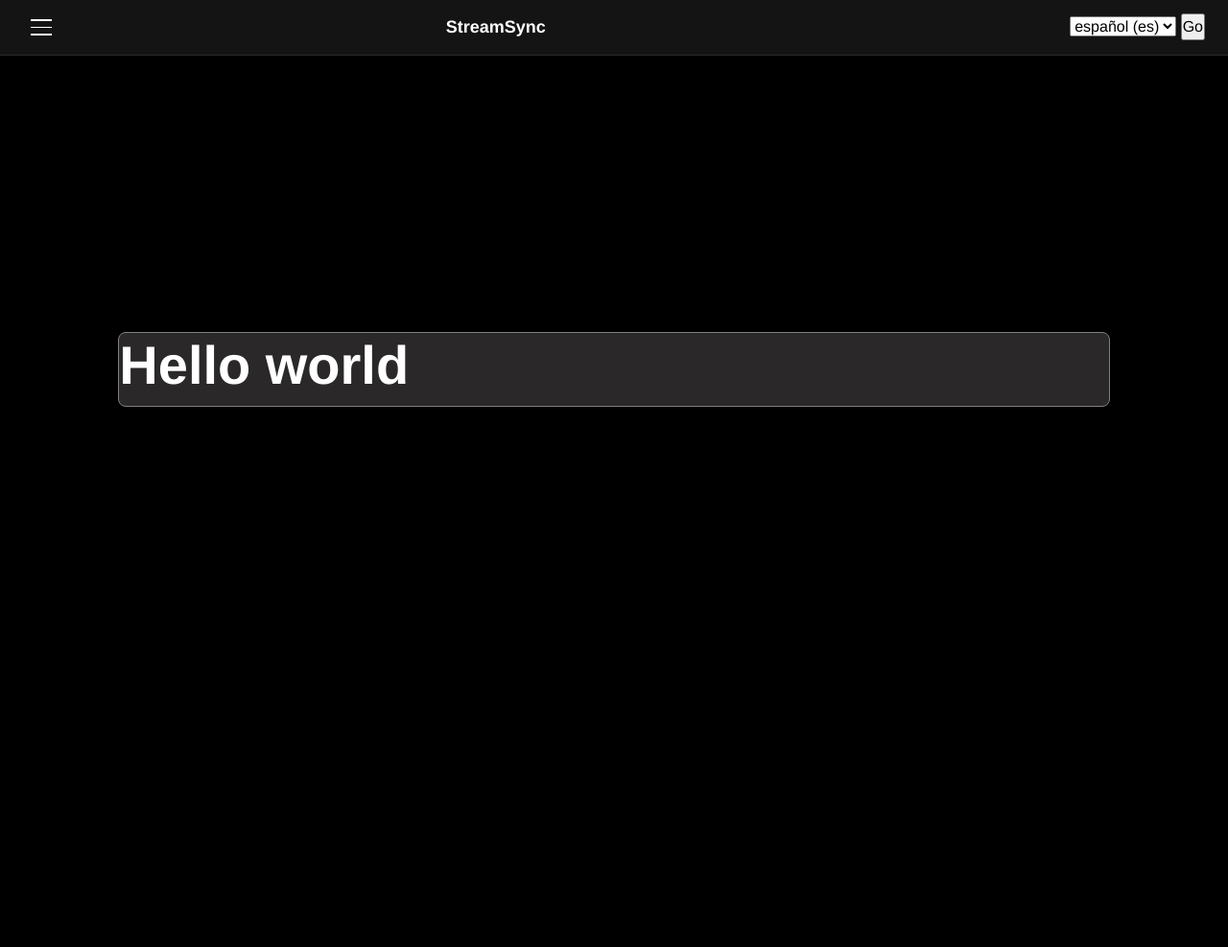
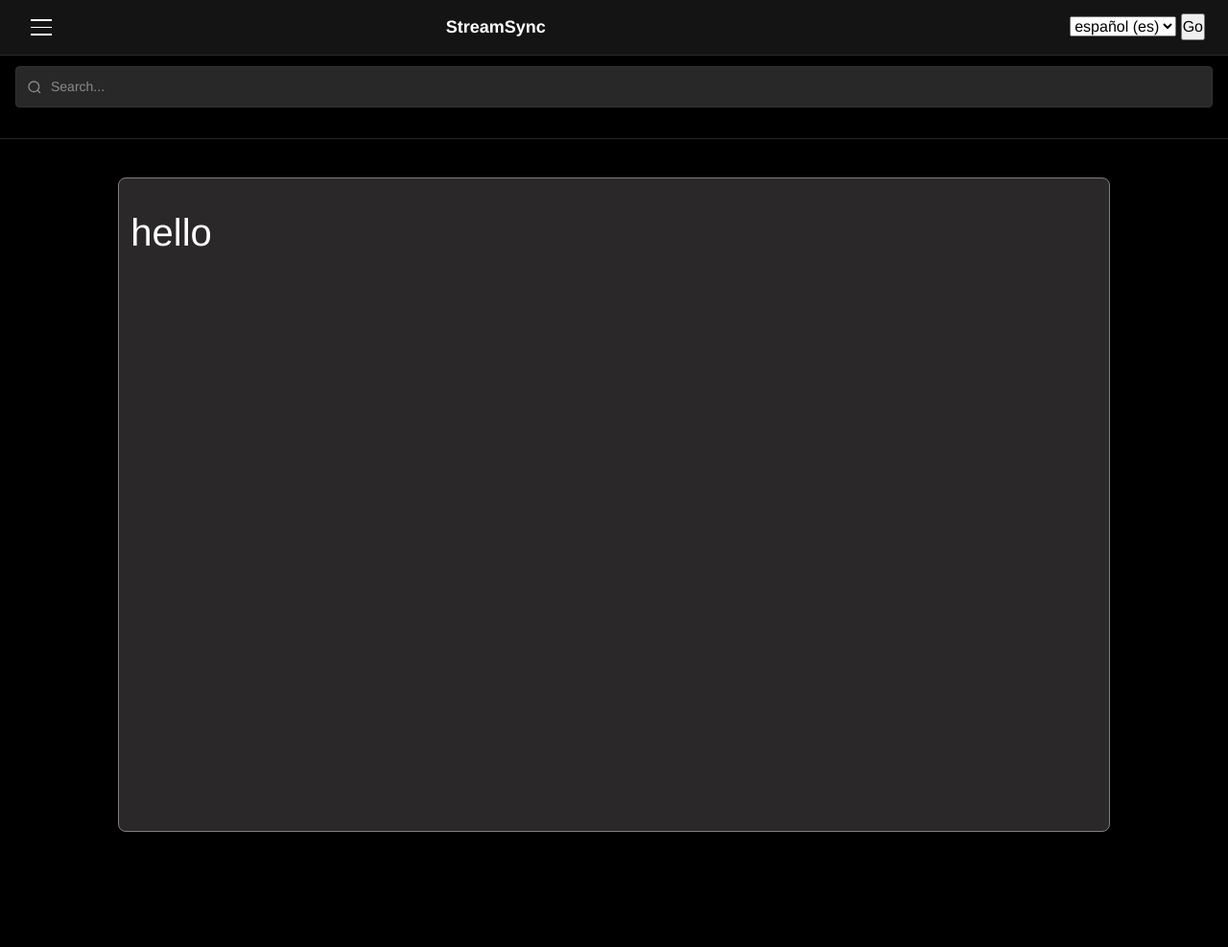
Before and after one commit to Null-Pointers2-0/JoinProject, a Django app: page / in a window 1280 px wide. Shown: the whole page at 96% size. Before the commit the page ends 424 px from the top, so only its background shows below. Run offline with Django 4.2, Linux system fonts and the light colour scheme.

Commit message:
feat (homepage search-menu): added the searchmenunon homepage

```diff
--- a/Templates/base.html
+++ b/Templates/base.html
@@ -9,7 +9,7 @@
     <title>StreamSync</title>
     <link href="https://cdn.jsdelivr.net/npm/bootstrap@5.3.3/dist/css/bootstrap.min.css" rel="stylesheet">
     <!--<link rel="stylesheet" href="{% static 'css/base.css' %}">-->
-    <link rel="stylesheet" href="{% static 'css/global.css' %}?v=1.0.2">
+    <link rel="stylesheet" href="{% static 'css/global.css' %}?v=1.0.3">
 
     {% block extra_css %}{% endblock %}
     <style>
@@ -225,7 +225,7 @@
         {% endif %}
 
         <div class="menu-search">
-            <div class="search-input-container">
+            <div class="search-input-container col-7">
                 <svg class="search-icon" width="16" height="16" viewBox="0 0 24 24" fill="none" stroke="currentColor"
                     stroke-width="2">
                     <circle cx="11" cy="11" r="8" />
@@ -239,10 +239,14 @@
     <!-- Overlay -->
     <div class="menu-overlay" id="menuOverlay"></div>
 
+    {% block search-menu %}
+    {% endblock %}
+
     <main class="main-container">
 
         <div class="content-div {% block content_class %}col-10{% endblock %}">
-            {% block content %}{% endblock %}
+            {% block content %}
+            {% endblock %}
         </div>
 
     </main>
--- a/Templates/home/home.html
+++ b/Templates/home/home.html
@@ -1,4 +1,31 @@
 {% extends 'base.html' %}
+{% load i18n %}
+{% load static %}
+{% block extra_css %}
+<link rel="stylesheet" href="{% static 'css/home/home.css' %}">
+{% endblock %}
+{% block search-menu %}
+<div class="menu-search">
+    <div class="search-input-container search-principal-container">
+        <svg class="search-icon" width="16" height="16" viewBox="0 0 24 24" fill="none" stroke="currentColor"
+            stroke-width="2">
+            <circle cx="11" cy="11" r="8" />
+            <line x1="21" y1="21" x2="16.65" y2="16.65" />
+        </svg>
+        <input type="text" class="search-input" placeholder="{% trans 'Search...' %}">
+    </div>
+</div>
+{% endblock %}
 {% block content %}
-<h1 class="display-4 fw-bold">Hello world</h1>
+<div class="container">
+    <div class="row">
+        <div class="col-md-12">
+            <div class="home-container">
+                <div class="home-container-left">
+                    <h1>hello</h1>
+                </div>
+            </div>
+        </div>
+    </div>
+</div>
 {% endblock %}
--- a/static/css/global.css
+++ b/static/css/global.css
@@ -168,6 +168,11 @@ body {
     color: #8c8c8c;
 }
 
+.search-principal-container {
+    margin-top: 53px;
+    margin-bottom: 16px;
+}
+
 /* Menu Items */
 .menu-items {
     list-style: none;
@@ -279,8 +284,9 @@ body {
 .main-container {
     display: flex;
     justify-content: center;
-    align-items: center;
-    margin-top: 60px; /* Clearance for fixed header */
+    align-items: flex-start;
+    margin-top: 10px;
+    /* Clearance for fixed header */
     min-height: calc(100vh - 60px);
     padding: 20px;
 }
--- /dev/null
+++ b/static/css/home/home.css
@@ -0,0 +1,7 @@
+.home-container {
+    display: flex;
+    justify-content: space-between;
+    align-items: flex-start;
+    padding-top: 2rem;
+    min-height: calc(100vh - 120px);
+}
```
